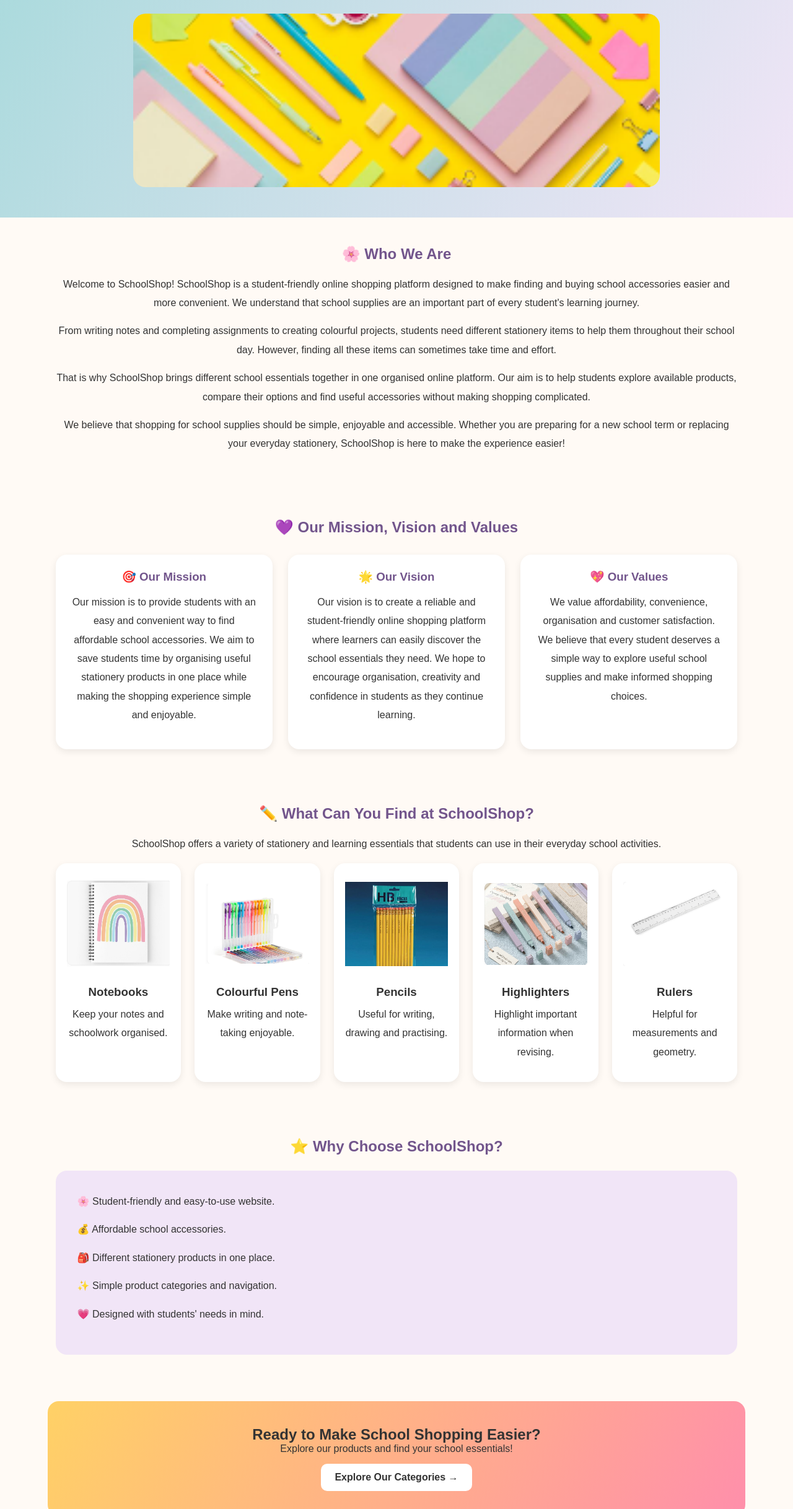
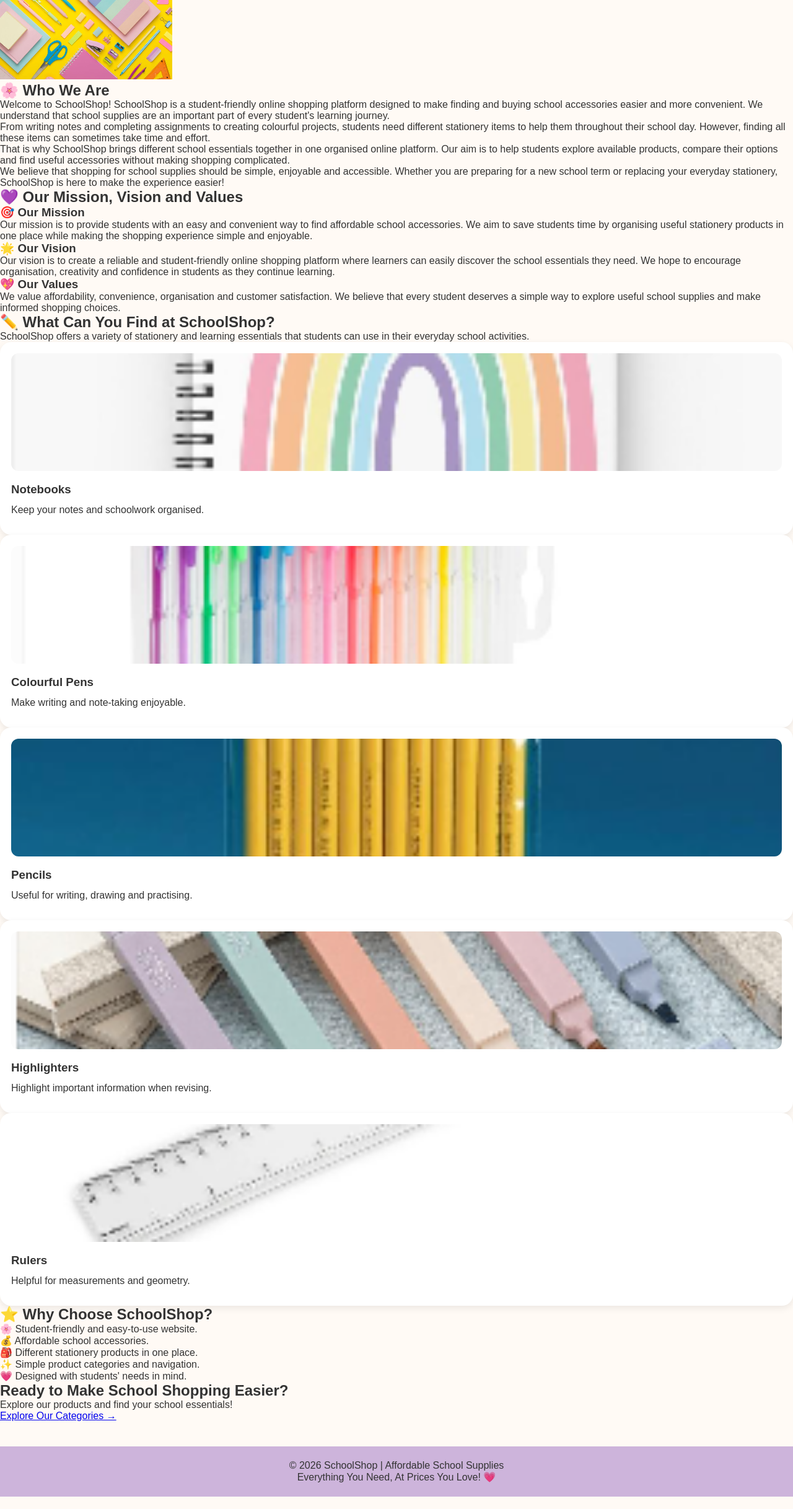
Before and after one commit to julietsotuff/SchoolShop_crit_c, a plain HTML site: page about.html in a window 1280 px wide. Shown: the part 322-2757 px from the top of the page at 62% size. Drawn offline with Linux system fonts and the light colour scheme.

Commit message:
Update about.html

```diff
--- a/about.html
+++ b/about.html
@@ -6,133 +6,6 @@
     <meta name="viewport" content="width=device-width, initial-scale=1.0">
     <title>about Us | SchoolShop</title>
     <link rel="stylesheet" href="style.css">
-
-    <style>
-        .about-hero {
-            background: linear-gradient(120deg, #a8dadc, #f1e5f7);
-            text-align: center;
-            padding: 45px 20px;
-        }
-
-        .about-hero h1 {
-            font-size: 38px;
-            margin-bottom: 15px;
-            color: #333;
-        }
-
-        .about-hero p {
-            font-size: 18px;
-            line-height: 1.7;
-        }
-
-        .about-banner {
-            width: 85%;
-            max-width: 850px;
-            height: 280px;
-            object-fit: cover;
-            border-radius: 20px;
-            margin-top: 25px;
-        }
-
-        .about-section {
-            padding: 45px 7%;
-            text-align: center;
-        }
-
-        .about-section h2 {
-            color: #72558c;
-            margin-bottom: 20px;
-        }
-
-        .about-section p {
-            line-height: 1.9;
-            font-size: 16px;
-            margin-bottom: 15px;
-        }
-
-        .about-cards {
-            display: grid;
-            grid-template-columns:
-            repeat(auto-fit, minmax(220px, 1fr));
-            gap: 25px;
-            margin-top: 30px;
-        }
-
-        .about-card {
-            background: white;
-            padding: 25px;
-            border-radius: 18px;
-            box-shadow: 0 4px 12px rgba(0,0,0,0.08);
-            transition: 0.3s;
-        }
-
-        .about-card:hover {
-            transform: translateY(-8px);
-            background: #fff0f5;
-        }
-
-        .about-card h3 {
-            color: #72558c;
-            margin-bottom: 15px;
-        }
-
-        .about-products {
-            display: grid;
-            grid-template-columns:
-            repeat(auto-fit, minmax(180px, 1fr));
-            gap: 22px;
-        }
-
-        .about-products .product-card img {
-            height: 160px;
-            object-fit: contain;
-        }
-
-        .why-us {
-            background: #f1e5f7;
-            padding: 35px;
-            border-radius: 18px;
-            text-align: left;
-            line-height: 2.2;
-            margin-top: 25px;
-        }
-
-        .about-end {
-            background: linear-gradient(120deg, #ffd166, #ff8fab);
-            padding: 40px 20px;
-            text-align: center;
-            border-radius: 18px;
-            margin: 30px 6%;
-        }
-
-        .about-end a {
-            display: inline-block;
-            background: white;
-            color: #333;
-            padding: 13px 22px;
-            border-radius: 10px;
-            text-decoration: none;
-            font-weight: bold;
-            margin-top: 15px;
-            transition: 0.3s;
-        }
-
-        .about-end a:hover {
-            background: #cdb4db;
-            transform: scale(1.05);
-        }
-
-        @media(max-width: 600px) {
-            .about-hero h1 {
-                font-size: 29px;
-            }
-
-            .about-banner {
-                width: 100%;
-                height: 200px;
-            }
-        }
-    </style>
 </head>
 
 <body>
```
